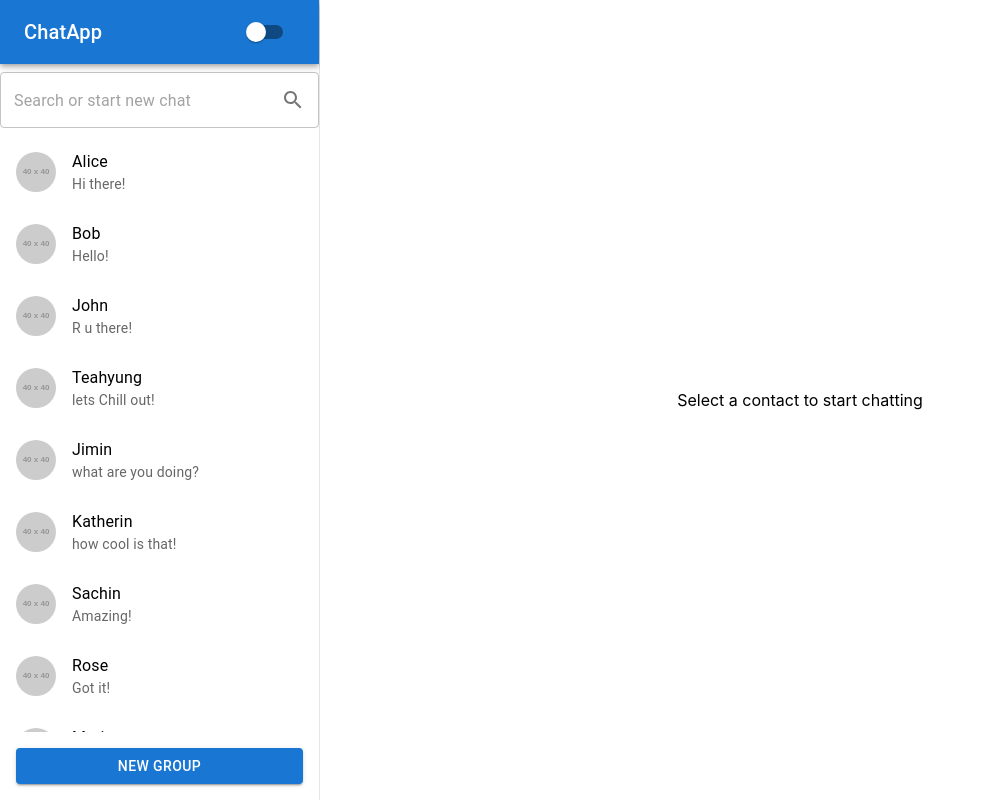
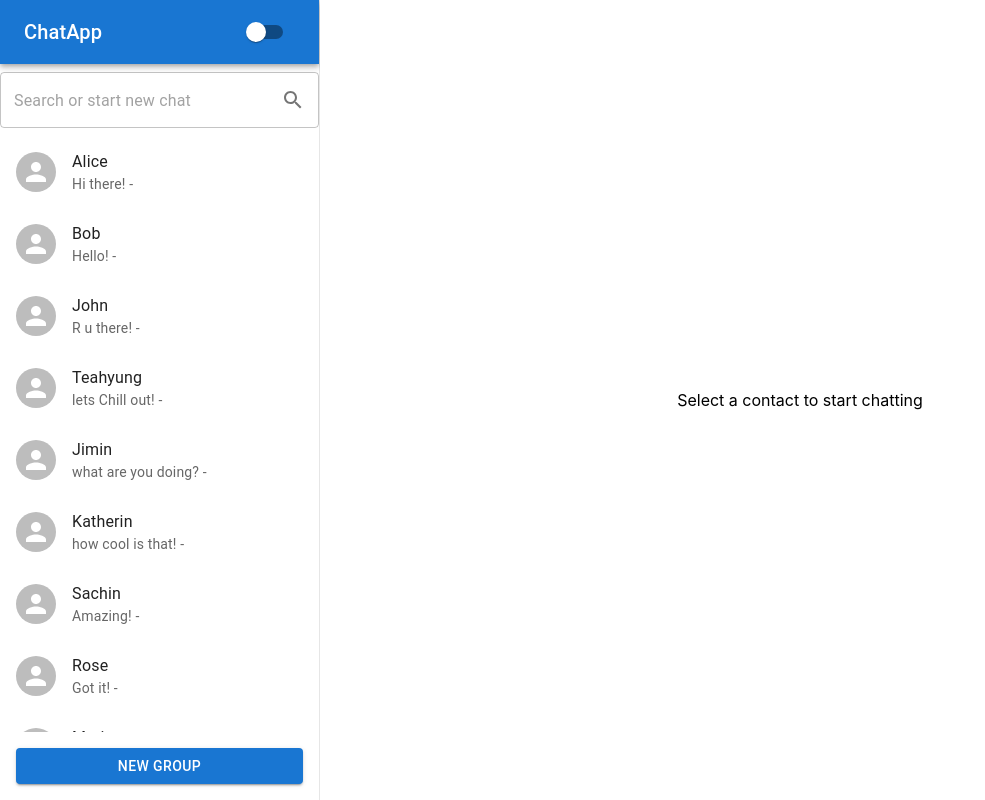
Before and after one commit to pavithramittapelli/chat, a React (Create React App) app: page / in a window 1280 px wide. Shown: the whole page, without its empty margins (0-985 px from the left). Built offline with nearby package versions, Linux system fonts and the light colour scheme.

Commit message:
Update ContactList.js

```diff
--- a/src/pages/ContactList.js
+++ b/src/pages/ContactList.js
@@ -1,15 +1,76 @@
 import React from 'react';
-import { List, ListItem, ListItemText, ListItemAvatar, Avatar } from '@mui/material';
+import { List, ListItem, ListItemText, ListItemAvatar, Avatar, Badge, Typography } from '@mui/material';
+import { format, isToday } from 'date-fns';
+import { useTheme } from '@mui/material/styles';
 
-const ContactList = ({ contacts, onSelectContact }) => {
+const ContactList = ({ contacts, onSelectContact, unreadCounts }) => {
+  const theme = useTheme();
+
+  const formatTimestamp = (timestamp) => {
+    if (!timestamp) return '';
+    const date = new Date(timestamp);
+    return isToday(date) ? format(date, 'p') : format(date, 'P');
+  };
+
+  const isMediaMessage = (message, messageType) => {
+    if (messageType === 'image' || messageType === 'file') return true;
+
+    const mediaExtensions = ['jpg', 'jpeg', 'png', 'gif', 'bmp', 'pdf', 'doc', 'docx'];
+    const extension = message.includes('data:')
+      ? message.split(';')[0].split('/')[1].toLowerCase()
+      : message.split('.').pop().toLowerCase();
+
+    return mediaExtensions.includes(extension);
+  };
+
+  const getSecondaryText = (contact) => {
+    const lastMessageTimestamp = contact.lastMessageTimestamp || contact.createdAt;
+    const formattedTimestamp = formatTimestamp(lastMessageTimestamp);
+
+    let lastMessagePreview = contact.lastMessage;
+    if (isMediaMessage(contact.lastMessage, contact.lastMessageType)) {
+      lastMessagePreview = 'Media';
+    }
+
+    return (
+      <Typography variant="body2" color="textSecondary">
+        {`${lastMessagePreview} - ${formattedTimestamp}`}
+      </Typography>
+    );
+  };
+
   return (
     <List>
       {contacts.map((contact) => (
-        <ListItem key={contact.id} onClick={() => onSelectContact(contact.id)}>
+        <ListItem
+          key={contact.id}
+          onClick={() => onSelectContact(contact.id)}
+          sx={{
+            cursor: 'pointer',
+            '&:hover': {
+              backgroundColor: theme.palette.action.hover,
+            },
+          }}
+        >
           <ListItemAvatar>
-            <Avatar alt={contact.name} src={contact.avatar} />
+            <Avatar alt={contact.name}>
+              {!contact.avatar && contact.name[0]}
+            </Avatar>
           </ListItemAvatar>
-          <ListItemText primary={contact.name} secondary={contact.lastMessage} />
+          <ListItemText
+            primary={contact.name}
+            primaryTypographyProps={{
+              style: { color: theme.palette.text.primary },
+            }}
+            secondary={getSecondaryText(contact)}
+            secondaryTypographyProps={{
+              component: 'div', // Use div to allow badge alignment
+              sx: { display: 'flex', alignItems: 'center' }, // Align badge with text
+            }}
+          />
+          {unreadCounts[contact.id] > 0 && (
+            <Badge badgeContent={unreadCounts[contact.id]} color="success" sx={{ marginLeft: 1 }} />
+          )}
         </ListItem>
       ))}
     </List>
```
